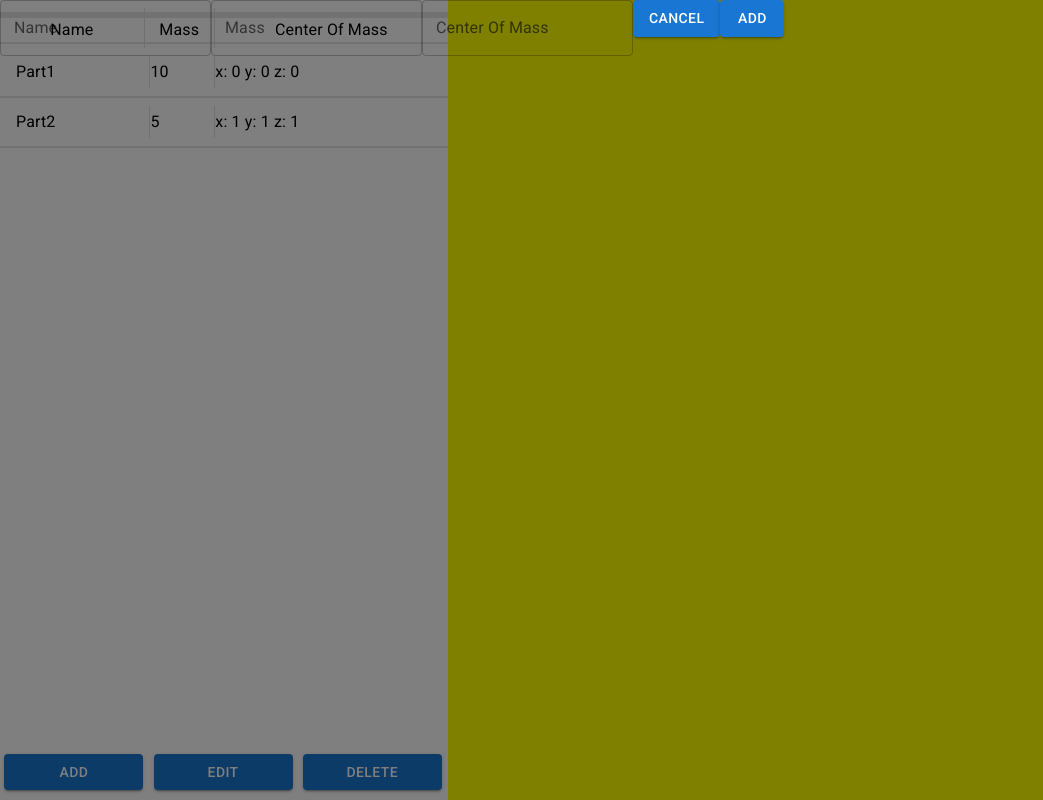
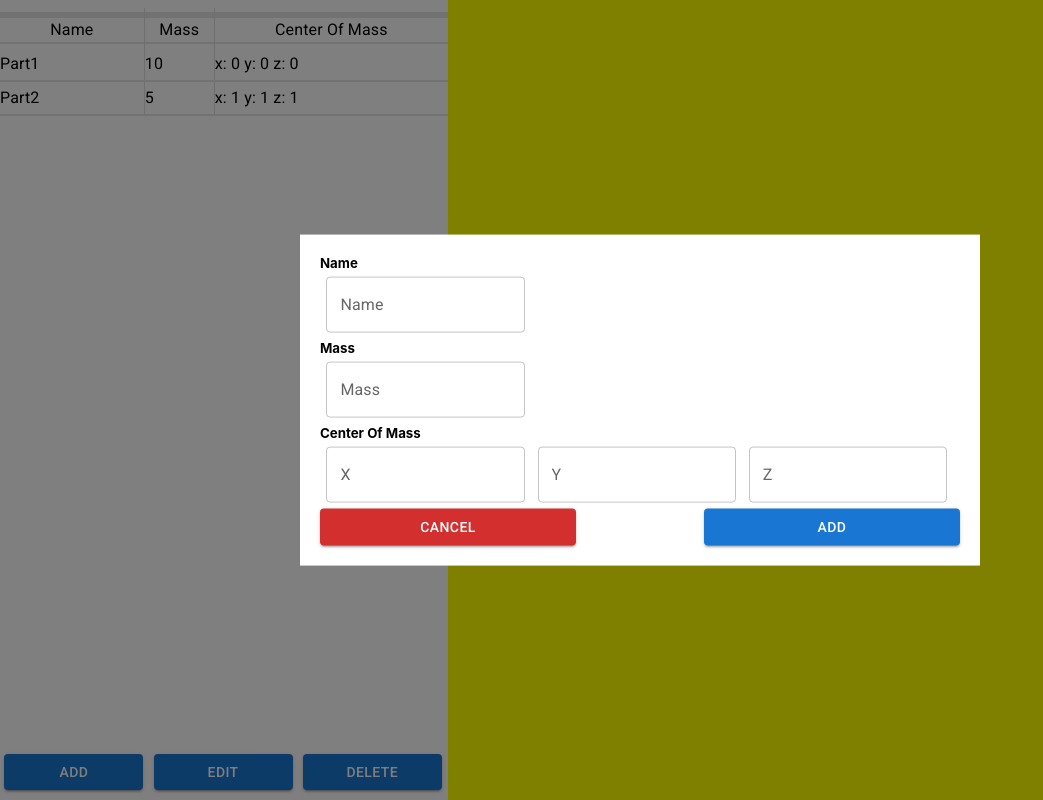
Before and after one commit to Rabadunk/BoatAssetManager, a React (Create React App) app: page / in a window 1280 px wide. Both pictures are taken after a click on the button "ADD". Shown: the whole page, without its empty margins (0-1043 px from the left). Built offline with nearby package versions, Linux system fonts and the light colour scheme.

Commit message:
can add part with com now

```diff
--- a/src/components/PartsList/PartCard.css
+++ b/src/components/PartsList/PartCard.css
@@ -1,6 +1,6 @@
 .part-list-item {
     position: relative;
-    padding: 0;
+    padding: 0 !important;
     margin: 0;
     height: 100%;
     width: 100%;
--- a/src/components/PartsList/PartsList.css
+++ b/src/components/PartsList/PartsList.css
@@ -60,3 +60,35 @@
     margin-left: 1.3% !important;
     margin-right: 1.3% !important;
 }
+
+.add-new-part-container {
+    position: absolute;
+    top: 50%;
+    left: 50%;
+    transform: translate(-50%, -50%);
+    width: 50vw;
+    background-color: white;
+    box-shadow: 24;
+    padding: 20px;
+}
+
+.modal-input-row {
+    width: 100%;
+}
+
+.modal-input {
+    width: 31%;
+    margin: 1% !important;
+}
+
+.modal-button-row {
+    width: 100%;
+}
+
+.modal-button {
+    width: 40%;
+}
+
+.modal-button-cancel {
+    margin-right: 20% !important;
+}
--- a/src/components/PartsList/PartsList.js
+++ b/src/components/PartsList/PartsList.js
@@ -63,14 +63,31 @@ const PartsList = () => {
       {/* Add new part modal */}
       <Modal open={open} onClose={handleClose} className='add-new-part-modal'>
         <Box className='add-new-part-container'>
-            <TextField id="outlined-basic" label="Name" variant="outlined" onChange={(event)=>{setNewPartName(event.target.value)}}/>
-            <TextField id="outlined-basic" label="Mass" variant="outlined" type="number" onChange={(event)=>{setNewPartMass(event.target.value)}} />
-            <TextField id="outlined-basic" label="Center Of Mass" variant="outlined" />
-            <Button variant="contained" onClick={() => handleClose()} >Cancel</Button>
-            <Button onClick={() => {
-                handleClose();
-                addPart(newPartName, newPartMass, { x: 1, y: 1, z: 1 });
-            }} variant="contained">Add</Button>
+            <Box className="modal-input-row">
+                <h5>Name</h5>
+                <TextField id="outlined-basic" label="Name" variant="outlined" onChange={(event)=>{setNewPartName(event.target.value)}} className="modal-input"/>
+            </Box>
+
+            <Box className="modal-input-row">
+                <h5>Mass</h5>
+                <TextField id="outlined-basic" label="Mass" variant="outlined" type="number" onChange={(event)=>{setNewPartMass(event.target.value)}} className="modal-input"/>
+            </Box>
+
+            <Box className="modal-input-row">
+                <h5>Center Of Mass</h5>
+                <TextField id="outlined-basic" label="X" variant="outlined" type="number" onChange={(event)=>{setNewPartCOM({x: event.target.value, y: newPartCOM.y, z: newPartCOM.z})}} className="modal-input"/>
+                <TextField id="outlined-basic" label="Y" variant="outlined" type="number" onChange={(event)=>{setNewPartCOM({x: newPartCOM.x, y: event.target.value, z: newPartCOM.z})}}  className="modal-input"/>
+                <TextField id="outlined-basic" label="Z" variant="outlined" type="number" onChange={(event)=>{setNewPartCOM({x: newPartCOM.x, y: newPartCOM.y, z: event.target.value})}} className="modal-input"/>
+            </Box>
+
+
+            <Box className="modal-button-row">
+                <Button variant="contained" onClick={() => handleClose()} color="error" className="modal-button-cancel modal-button">Cancel</Button>
+                <Button onClick={() => {
+                    handleClose();
+                    addPart(newPartName, newPartMass, newPartCOM);
+                }} variant="contained" className="modal-button">Add</Button>
+            </Box>
         </Box>
       </Modal>
 
```
